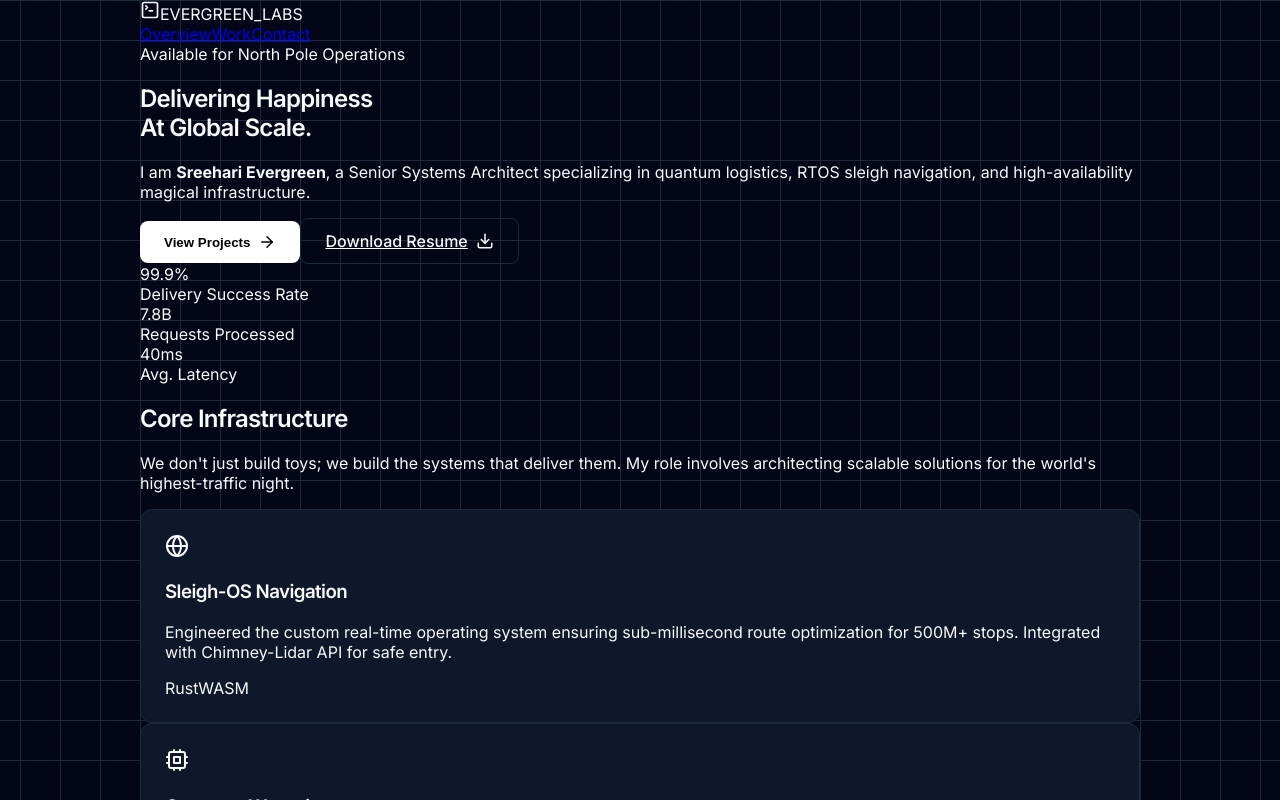
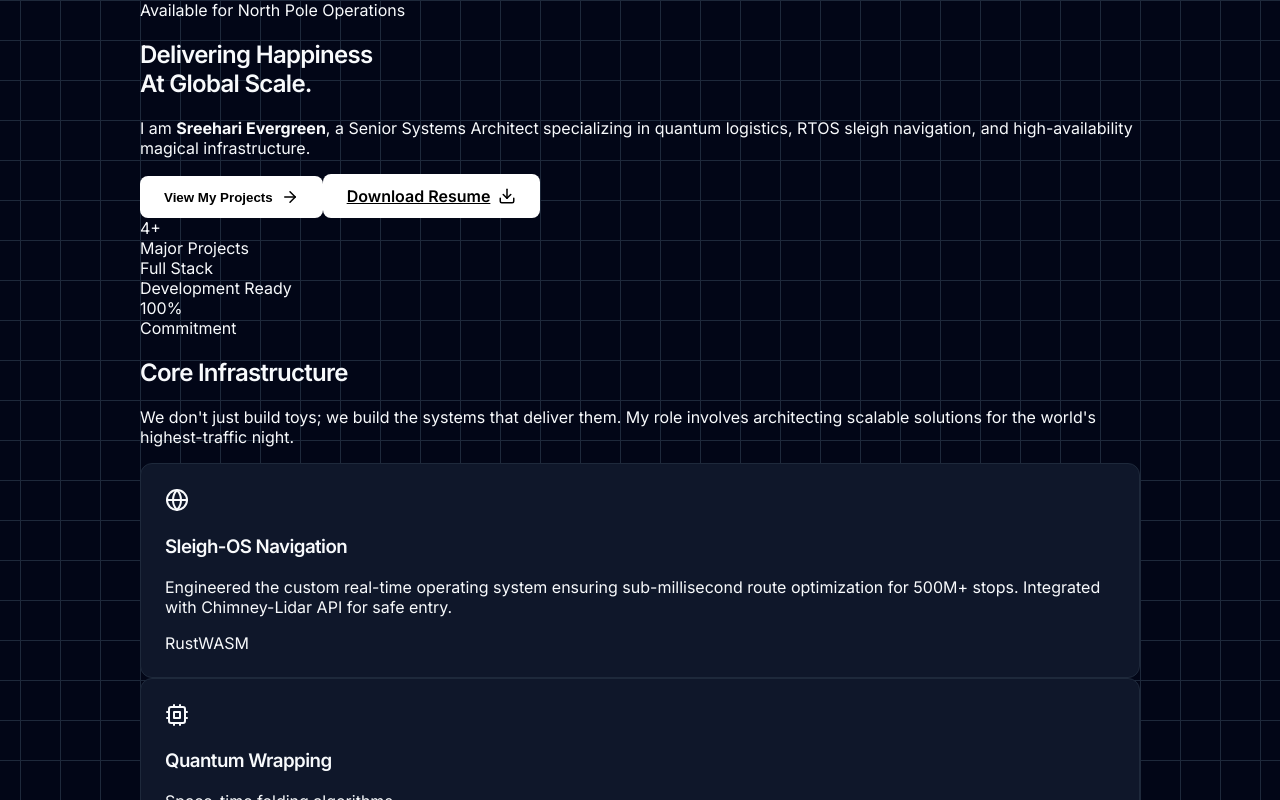
Before and after one commit to sreehari0418-prog/santa-elf-portfolio, a React (Vite) app: page / in a window 1280 px wide. Shown: the top 800 px of the page. Built offline with nearby package versions, Linux system fonts and the light colour scheme; a web font is replaced by a local one.

Commit message:
UI Updates: Remove Nav, Match Buttons, Update Stats

```diff
--- a/src/App.jsx
+++ b/src/App.jsx
@@ -11,13 +11,10 @@ function App() {
       <nav className="fixed top-0 w-full z-50 border-b border-border bg-bg-page/80 backdrop-blur-md">
         <div className="container flex justify-between items-center h-16">
           <div className="font-bold flex items-center gap-2 text-primary">
-            <TerminalSquare size={20} />
-            <span className="text-text-main tracking-tight">EVERGREEN_LABS</span>
+            {/* Logo/Title removed as requested */}
           </div>
           <div className="flex gap-8 text-sm font-medium text-text-muted">
-            <a href="#about" className="hover:text-text-main transition-colors">Overview</a>
-            <a href="#projects" className="hover:text-text-main transition-colors">Work</a>
-            <a href="#contact" className="hover:text-text-main transition-colors">Contact</a>
+            {/* Nav links removed as requested */}
           </div>
         </div>
       </nav>
--- a/src/components/Hero.jsx
+++ b/src/components/Hero.jsx
@@ -21,26 +21,26 @@ const Hero = () => {
                     </p>
 
                     <div className="flex flex-wrap gap-4 pt-4">
-                        <button className="btn-primary">
-                            View Projects <ArrowRight size={18} />
+                        <button className="btn-primary" onClick={() => document.getElementById('projects').scrollIntoView({ behavior: 'smooth' })}>
+                            View My Projects <ArrowRight size={18} />
                         </button>
-                        <a href="/sree.pdf" download="Sreehari_Resume.pdf" className="btn-secondary">
+                        <a href="/sree.pdf" download="Sreehari_Resume.pdf" className="btn-primary">
                             Download Resume <Download size={18} />
                         </a>
                     </div>
 
                     <div className="pt-16 grid grid-cols-3 gap-8 border-t border-border">
                         <div>
-                            <div className="text-3xl font-bold text-white">99.9%</div>
-                            <div className="text-sm text-text-muted mt-1">Delivery Success Rate</div>
+                            <div className="text-3xl font-bold text-white">4+</div>
+                            <div className="text-sm text-text-muted mt-1">Major Projects</div>
                         </div>
                         <div>
-                            <div className="text-3xl font-bold text-white">7.8B</div>
-                            <div className="text-sm text-text-muted mt-1">Requests Processed</div>
+                            <div className="text-3xl font-bold text-white">Full Stack</div>
+                            <div className="text-sm text-text-muted mt-1">Development Ready</div>
                         </div>
                         <div>
-                            <div className="text-3xl font-bold text-white">40ms</div>
-                            <div className="text-sm text-text-muted mt-1">Avg. Latency</div>
+                            <div className="text-3xl font-bold text-white">100%</div>
+                            <div className="text-sm text-text-muted mt-1">Commitment</div>
                         </div>
                     </div>
                 </div>
--- a/src/components/Projects.jsx
+++ b/src/components/Projects.jsx
@@ -45,7 +45,8 @@ const Projects = () => {
         <section id="projects" className="section-screen py-24">
             <div className="container">
                 <div className="flex justify-between items-end mb-12">
-                    <h2 className="text-3xl font-bold">Selected Works</h2>
+                    {/* Header Removed */}
+                    <span className="hidden"></span>
                     <a href="#" className="text-sm text-text-muted hover:text-white flex items-center gap-1">
                         View Archive <ArrowUpRight size={14} />
                     </a>
```
